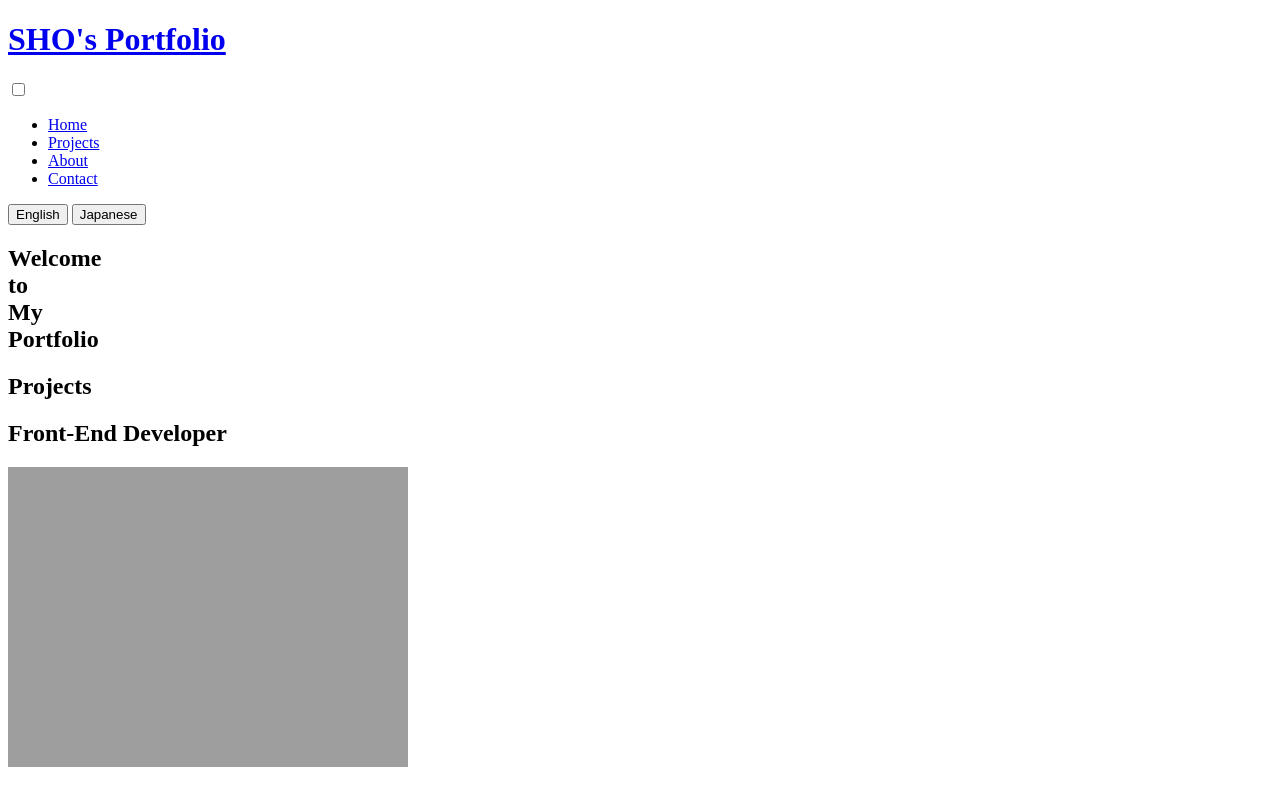
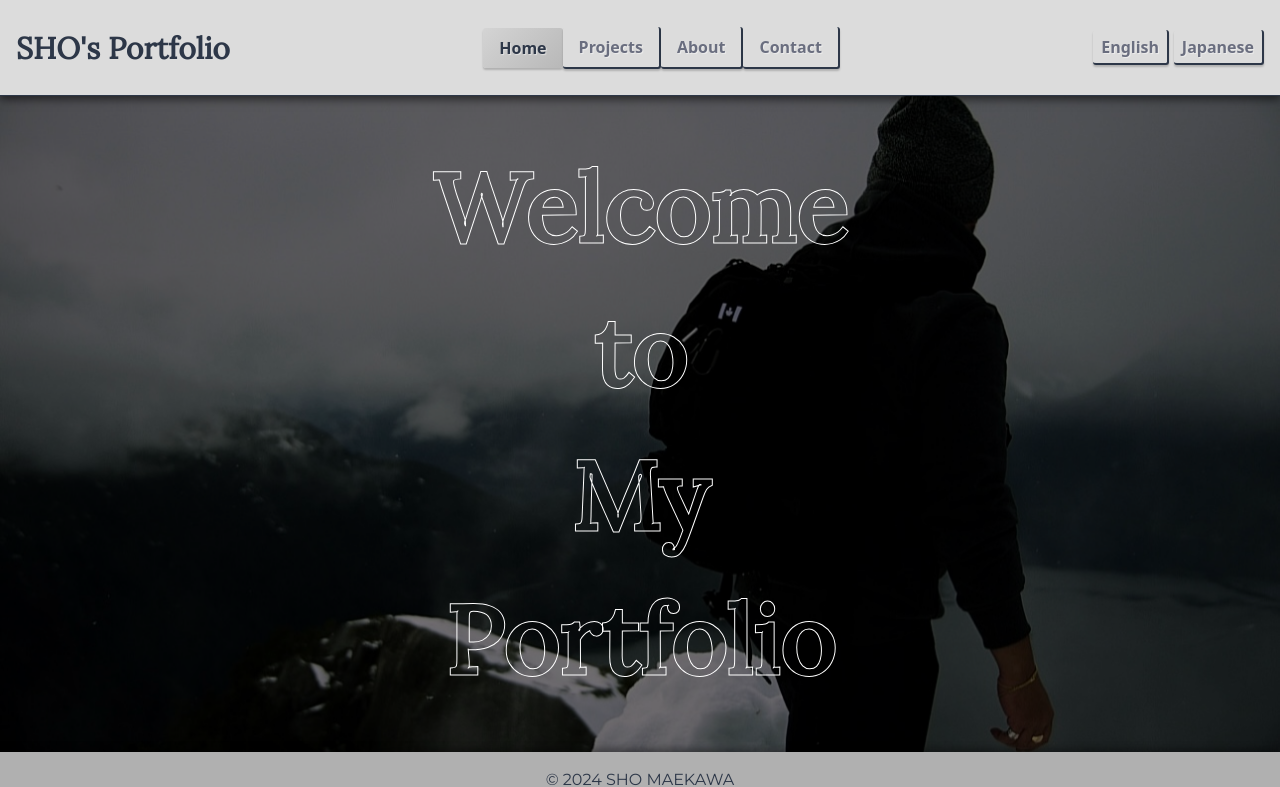
Before and after one commit to Sho-92/my-portfolio, a website: page docs/index.html in a window 1280 px wide. Shown: the top 787 px of the page. Drawn offline with Linux system fonts and the light colour scheme; the site is published under a folder, as on GitHub Pages, so addresses that start at the root find nothing; files whose address does not match are found by name.

Commit message:
Fixed for CSS on Pages 2

```diff
--- a/docs/index.html
+++ b/docs/index.html
@@ -3,9 +3,9 @@
 <head>
     <meta charset="UTF-8">
     <meta name="viewport" content="width=device-width, initial-scale=1.0">
-    <link href="/my-portfolio/dist/styles.css" rel="stylesheet"> <!-- Tailwind CSSのスタイル -->
-    <link href="/my-portfolio/dist/css/common.css" rel="stylesheet"> <!-- 共通スタイル -->
-    <link href="/my-portfolio/dist/css/index.css" rel="stylesheet"> <!-- indexページ固有のスタイル -->
+    <link href="..//dist/styles.css" rel="stylesheet"> <!-- Tailwind CSSのスタイル -->
+    <link href="..//dist/css/common.css" rel="stylesheet"> <!-- 共通スタイル -->
+    <link href="..//dist/css/index.css" rel="stylesheet"> <!-- indexページ固有のスタイル -->
     <link href="https://fonts.googleapis.com/css2?family=Roboto&family=Montserrat&family=Lora&display=swap" rel="stylesheet">
 
     <title>Portfolio</title>
```
